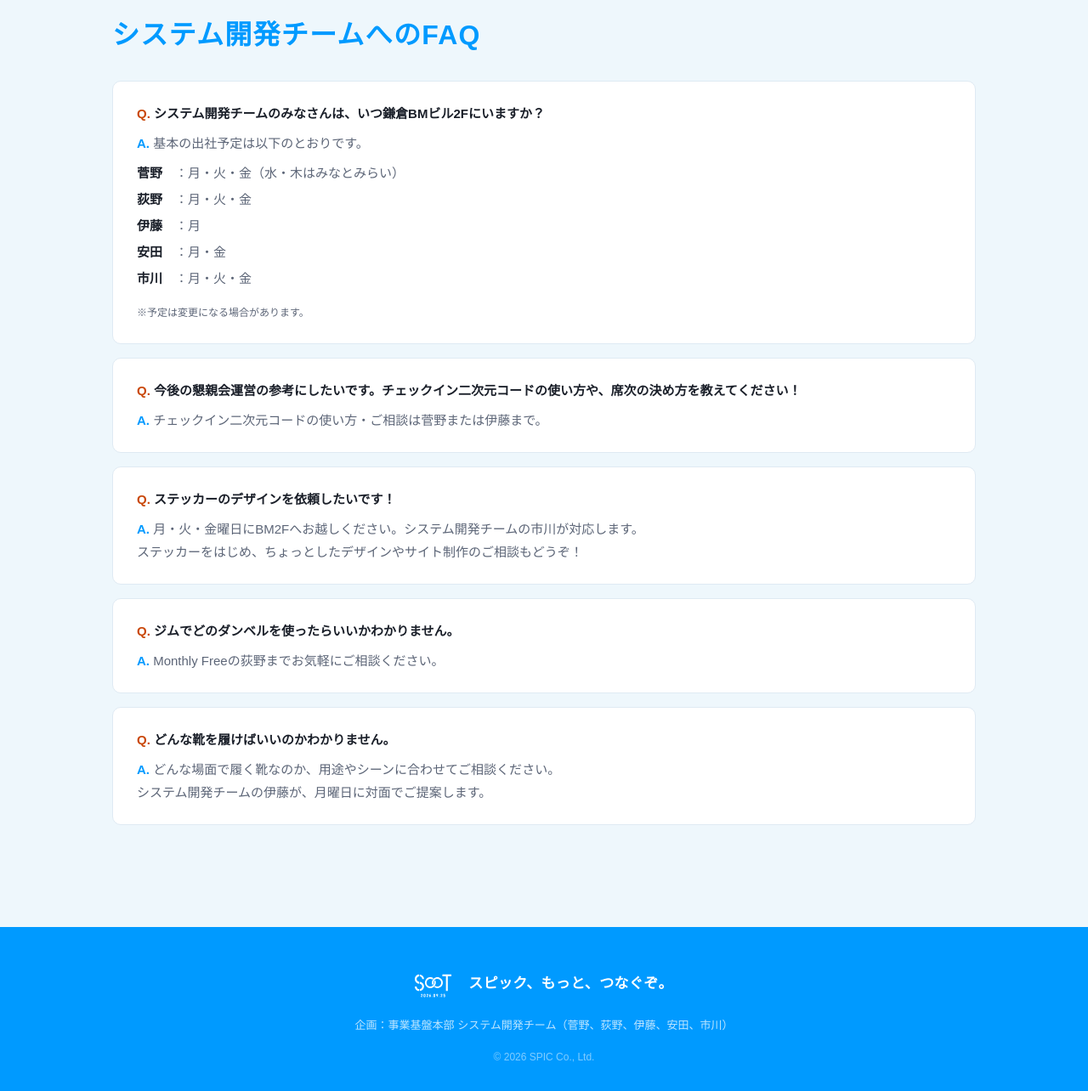
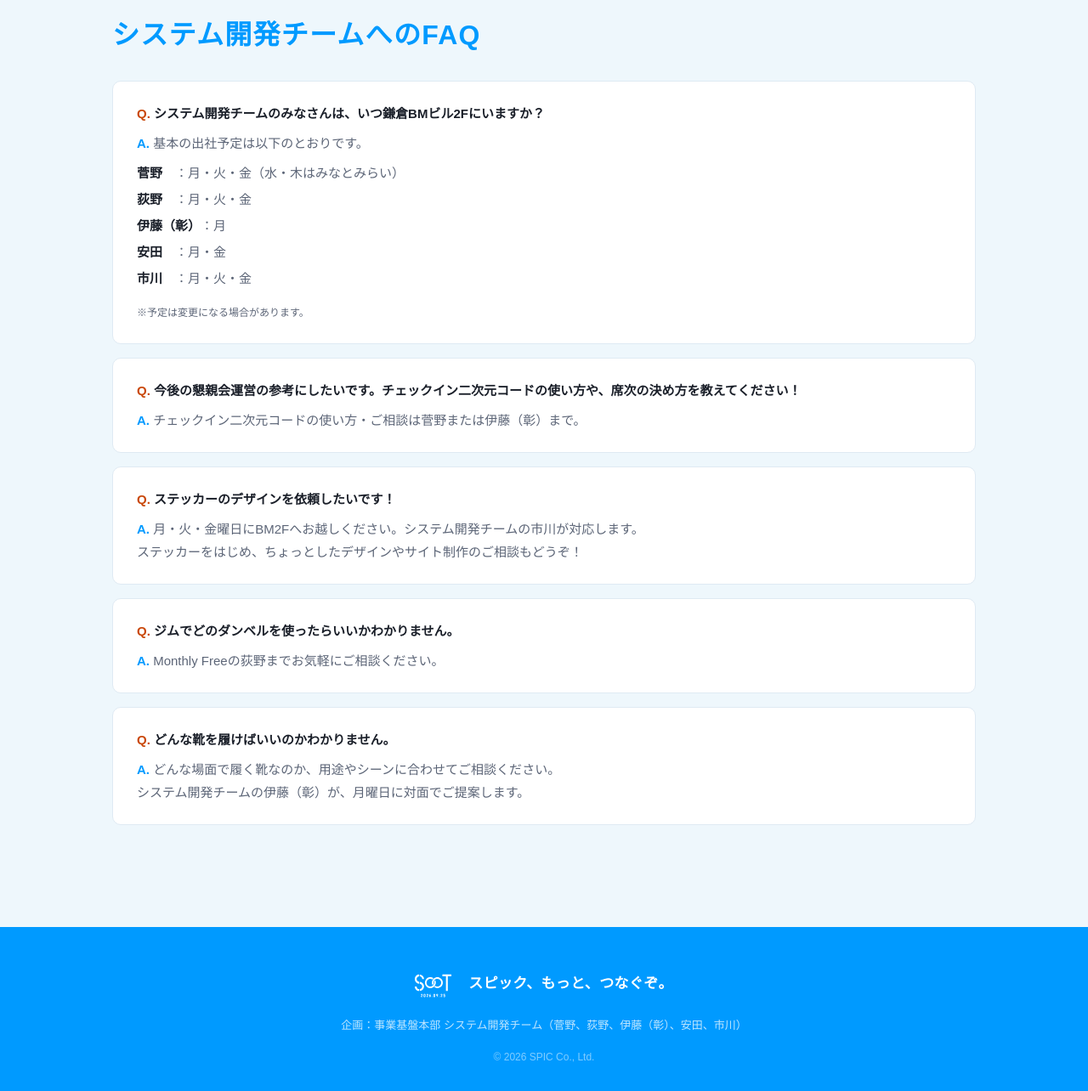
Before and after one commit to SPIC-AI-project/spic-motto-tsunagu, a plain HTML site: page index.html in a window 1280 px wide. Shown: the part 9062-10346 px from the top of the page at 85% size. Drawn offline with Linux system fonts and the light colour scheme.

Commit message:
伊藤（彰）

```diff
--- a/index.html
+++ b/index.html
@@ -398,7 +398,7 @@
 						<ul class="faq-name-list">
 							<li><span class="faq-name-list__name">菅野</span>：月・火・金（水・木はみなとみらい）</li>
 							<li><span class="faq-name-list__name">荻野</span>：月・火・金</li>
-							<li><span class="faq-name-list__name">伊藤</span>：月</li>
+							<li><span class="faq-name-list__name">伊藤（彰）</span>：月</li>
 							<li><span class="faq-name-list__name">安田</span>：月・金</li>
 							<li><span class="faq-name-list__name">市川</span>：月・火・金</li>
 						</ul>
@@ -406,7 +406,7 @@
 				</div>
 				<div class="faq-item">
 					<dt class="faq-item__q">今後の懇親会運営の参考にしたいです。チェックイン二次元コードの使い方や、席次の決め方を教えてください！</dt>
-					<dd class="faq-item__a">チェックイン二次元コードの使い方・ご相談は菅野または伊藤まで。</dd>
+					<dd class="faq-item__a">チェックイン二次元コードの使い方・ご相談は菅野または伊藤（彰）まで。</dd>
 				</div>
 				<div class="faq-item">
 					<dt class="faq-item__q">ステッカーのデザインを依頼したいです！</dt>
@@ -419,7 +419,7 @@
 				<div class="faq-item">
 					<dt class="faq-item__q">どんな靴を履けばいいのかわかりません。</dt>
 					<dd class="faq-item__a">どんな場面で履く靴なのか、用途やシーンに合わせてご相談ください。<br>
-						システム開発チームの伊藤が、月曜日に対面でご提案します。</dd>
+						システム開発チームの伊藤（彰）が、月曜日に対面でご提案します。</dd>
 				</div>
 			</dl>
 		</div>
@@ -427,7 +427,7 @@
 </main>
 <footer class="site-footer">
 	<div class="site-footer__logo"> <img src="common/img/logo-smt.svg" alt=""> <span class="site-footer__logo-text">スピック、もっと、つなぐぞ。</span> </div>
-	<p class="site-footer__credit">企画：事業基盤本部 システム開発チーム（菅野、荻野、伊藤、安田、市川）</p>
+	<p class="site-footer__credit">企画：事業基盤本部 システム開発チーム（菅野、荻野、伊藤（彰）、安田、市川）</p>
 	<p class="site-footer__copyright">&copy; 2026 SPIC Co., Ltd.</p>
 </footer>
 <script src="common/js/common.js"></script>
```
